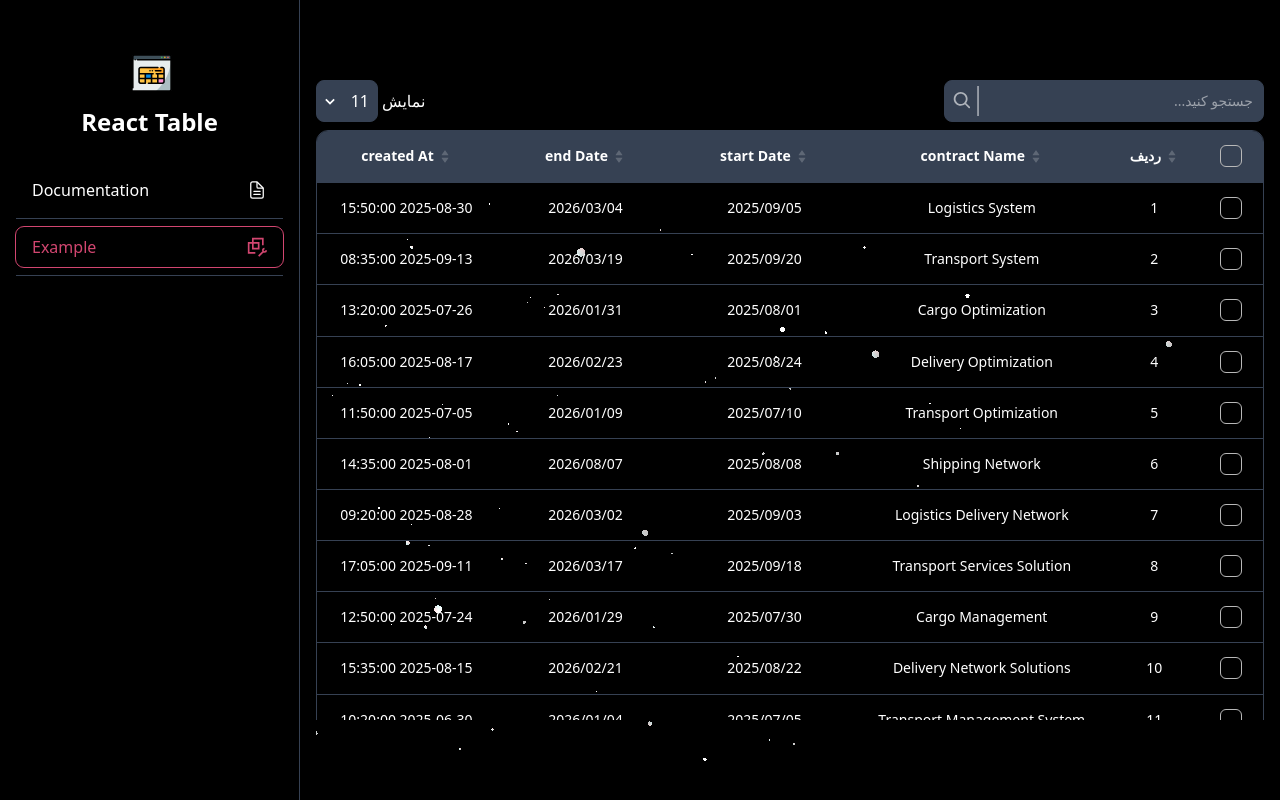
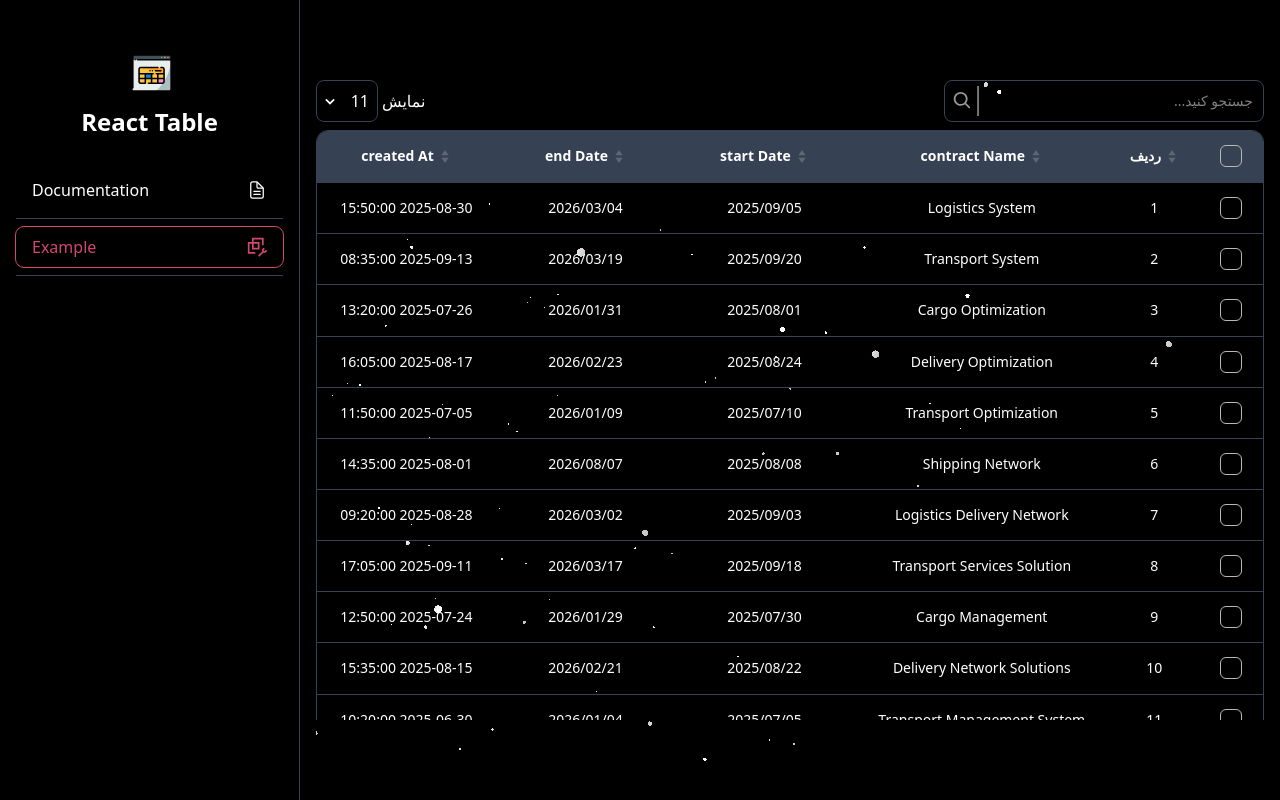
Before and after one commit to fatemeh-bd/responsive-react-datatable, a React (Vite) app: page /#/example in a window 1280 px wide. Shown: the top 800 px of the page. Built offline with nearby package versions, Linux system fonts and the light colour scheme.

Commit message:
remove: some colors

```diff
--- a/src/components/table/DesktopTable.tsx
+++ b/src/components/table/DesktopTable.tsx
@@ -188,7 +188,7 @@ const DesktopTable = ({
                     className="desktop-table-data-row"
                     style={{
                       borderBottom: `1px solid ${theme.borderColor}`,
-                      backgroundColor: theme.rowBackgroundColor,
+                      backgroundColor: theme.backgroundColor,
                       height: rowHeight,
                     }}
                   >
--- a/src/components/table/MobileTable.tsx
+++ b/src/components/table/MobileTable.tsx
@@ -25,7 +25,7 @@ const MobileTable = ({
   const renderCard = (row: Record<string, any>, rowIndex: number) => (
     <div
       key={rowIndex}
-      style={{ background: theme?.rowBackgroundColor }}
+      style={{ background: theme?.backgroundColor }}
       className="mobile-table-card p-4 !h-auto mb-3 rounded-xl overflow-hidden border border-secondary-300 shadow-sm"
     >
       {columns.map((column, colIndex) => {
--- a/src/components/table/Table.tsx
+++ b/src/components/table/Table.tsx
@@ -440,8 +440,8 @@ const Table: React.FC<TableProps> = (props) => {
             onClick={() => setOpenFilter(true)}
             style={{
               minHeight: 43,
-              background: theme?.filterBackgroundColor,
-              color: theme?.filterTextColor,
+              background: "#427bd225",
+              color: "#427bd2",
             }}
             className="mobile-filter-button relative mr-auto min-w-[70px] text-sm font-bold flex items-center gap-0.5 p-1 justify-center rounded-md"
           >
@@ -569,7 +569,7 @@ const Table: React.FC<TableProps> = (props) => {
         className="filter-modal"
         theme={theme}
       >
-        <div className="filter-modal-content">
+        <div className="filter-modal-content space-y-2">
           {filters}
           {topFilter}
         </div>
@@ -592,8 +592,7 @@ const Table: React.FC<TableProps> = (props) => {
               }
               location.reload();
             }}
-            style={{ background: theme?.errorColor }}
-            className="flex-1 p-2 rounded-lg filter-modal-clear-button text-white flex items-center gap-2 justify-center"
+            className="flex-1 p-2 rounded-lg bg-red-500 filter-modal-clear-button text-white flex items-center gap-2 justify-center"
           >
             {mergedTexts?.removeFilterText}
             <TrashIcon />
--- a/src/components/table/tableConfigs.tsx
+++ b/src/components/table/tableConfigs.tsx
@@ -38,16 +38,9 @@ export const defaultColorTheme: ColorTheme = {
   borderColor: "#e7e7e7",
   headerBackgroundColor: "#f9f9f9",
   headerTextColor: "#333333",
-  rowBackgroundColor: "#fff",
+  backgroundColor: "#fff",
   cellTextColor: "#7a7a7a",
   primaryColor: "#ffd61f",
-  paginationBackgroundColor: "#fff",
-  paginationBorderColor: "#d9d9d9",
-  searchBoxBgColor: "#fff",
-  errorColor: "#ef4444",
-  filterBackgroundColor: "#427bd225",
-  filterTextColor: "#427bd2",
-  modalBackgroundColor: "#fff",
 };
 
 export const defaultAutoConfig: AutoPageSizeConfig = {
--- a/src/components/table/tools/Modal.tsx
+++ b/src/components/table/tools/Modal.tsx
@@ -48,7 +48,7 @@ const Modal: React.FC<ModalProps> = ({
       >
         <div
           onClick={(e) => e.stopPropagation()}
-          style={{ backgroundColor: theme?.modalBackgroundColor }}
+          style={{ backgroundColor: theme?.backgroundColor }}
           className={`relative z-50 rounded-t-2xl md:rounded-lg border-secondary-200 mx-0  transition-all duration-300 delay-200 ${
             isOpen ? "opacity-100" : "opacity-0"
           } md:max-w-[90%] ${
@@ -69,7 +69,7 @@ const Modal: React.FC<ModalProps> = ({
         >
           <div className="px-5">
             <div
-              style={{ background: theme?.modalBackgroundColor }}
+              style={{ background: theme?.backgroundColor }}
               className="flex pt-5 pb-2 justify-between items-center"
             >
               {typeof title === "string" ? (
--- a/src/components/table/tools/PageSizeSelect.tsx
+++ b/src/components/table/tools/PageSizeSelect.tsx
@@ -39,7 +39,7 @@ const PageSizeSelect = ({
           onChange={handleChange}
           style={{
             borderColor: theme?.borderColor,
-            backgroundColor: theme?.searchBoxBgColor,
+            backgroundColor: theme?.backgroundColor,
           }}
           className={`page-size-select text-inherit my-0 flex items-center justify-between gap-3 text-right text-base rounded-lg placeholder:text-sm !outline-none w-full p-2 border focus:border-primary disabled:opacity-70 appearance-none pl-6 max-md:pl-4 cursor-pointer max-md:py-1 max-md:min-w-12 max-md:text-sm`}
         >
--- a/src/components/table/tools/Pagination.tsx
+++ b/src/components/table/tools/Pagination.tsx
@@ -38,8 +38,8 @@ const Pagination: React.FC<PaginationProps> = ({
   // === Styles
   const baseStyle: React.CSSProperties = {
     color: "inherit",
-    border: `1px solid ${theme.paginationBorderColor}`,
-    backgroundColor: theme.paginationBackgroundColor || "transparent",
+    border: `1px solid ${theme.borderColor}`,
+    backgroundColor: theme.backgroundColor || "transparent",
     padding: isMobile ? "0 4px" : "0 8px",
     borderRadius: "6px",
     fontSize: "14px",
@@ -172,7 +172,7 @@ const Pagination: React.FC<PaginationProps> = ({
         style={{
           width: "40px",
           textAlign: "center",
-          border: `1px solid ${theme.paginationBorderColor}`,
+          border: `1px solid ${theme.borderColor}`,
           borderRadius: "6px",
         }}
         type="number"
--- a/src/components/table/tools/SearchBox.tsx
+++ b/src/components/table/tools/SearchBox.tsx
@@ -91,7 +91,7 @@ const SearchBox = ({
         <div
           style={{
             borderColor: theme?.borderColor,
-            backgroundColor: theme?.searchBoxBgColor,
+            backgroundColor: theme?.backgroundColor,
           }}
           className={`table-search-input-container my-0 flex items-center justify-between gap-3 text-right text-base rounded-lg placeholder:text-sm !outline-none w-full p-2.5 border disabled:opacity-70`}
         >
@@ -99,7 +99,7 @@ const SearchBox = ({
             <CloseIcon
               style={{
                 borderColor: theme?.borderColor,
-                color: searchValue ? theme?.errorColor : theme?.borderColor,
+                color: searchValue ? "#fb2c36" : theme?.borderColor,
                 paddingLeft: dir === "rtl" ? 0 : 4,
                 paddingRight: dir === "rtl" ? 4 : 0,
               }}
--- a/src/pages/examplePage/ExamplePage.tsx
+++ b/src/pages/examplePage/ExamplePage.tsx
@@ -124,16 +124,12 @@ const ExamplePage = () => {
           extraBufferRows: 1,
         }}
         colorTheme={{
-          rowBackgroundColor: "",
+          backgroundColor: "",
           borderColor: "#364153",
           cellTextColor: "#fff",
           headerTextColor: "#fff",
           headerBackgroundColor: "#364153",
-          searchBoxBgColor: "#364153",
-          paginationBorderColor: "#364153",
           primaryColor: "#d24670",
-          paginationBackgroundColor: "#364153",
-          modalBackgroundColor: "#222",
         }}
         // internalApiConfig={{
         //   baseUrl: "http://10.10.10.22:8090",
```
Also changed, not shown: src/components/table/types.ts (+1 -8 lines), 5 other files (tests, documents, lock files or other folders).
